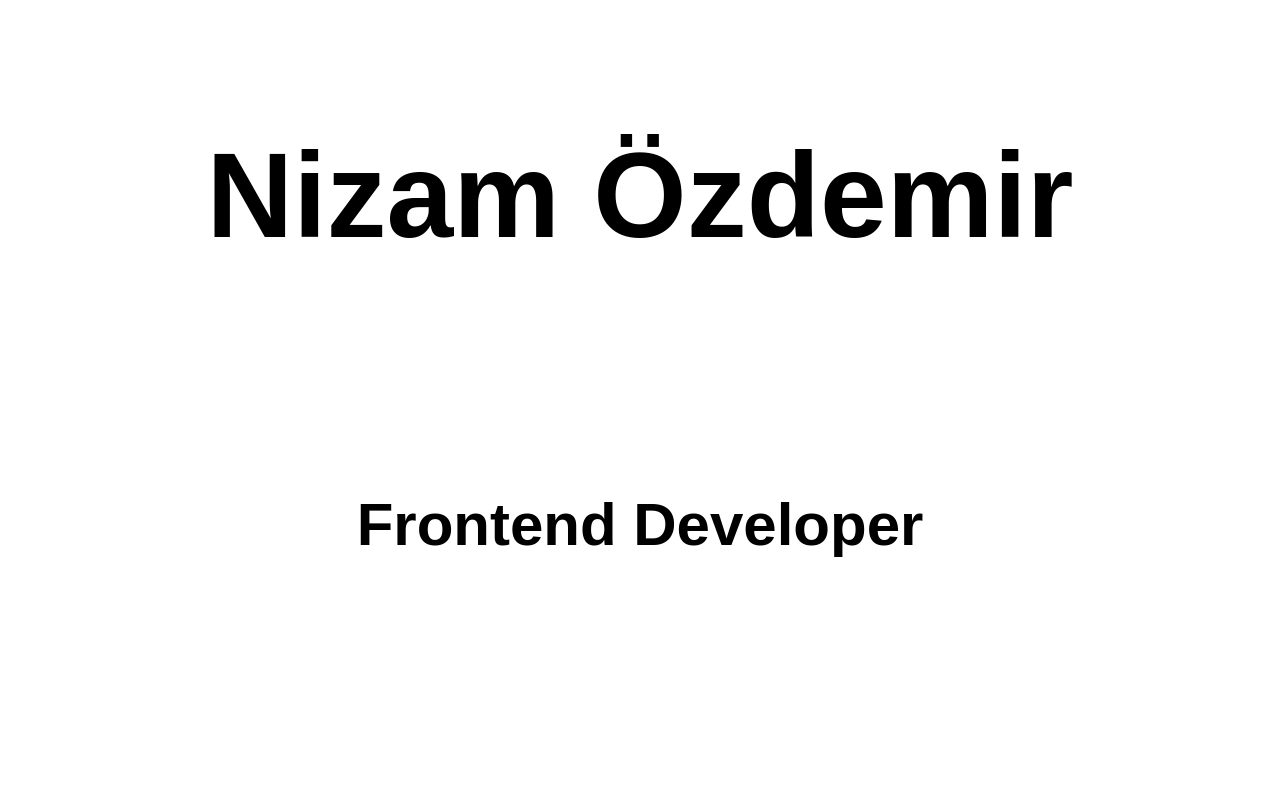
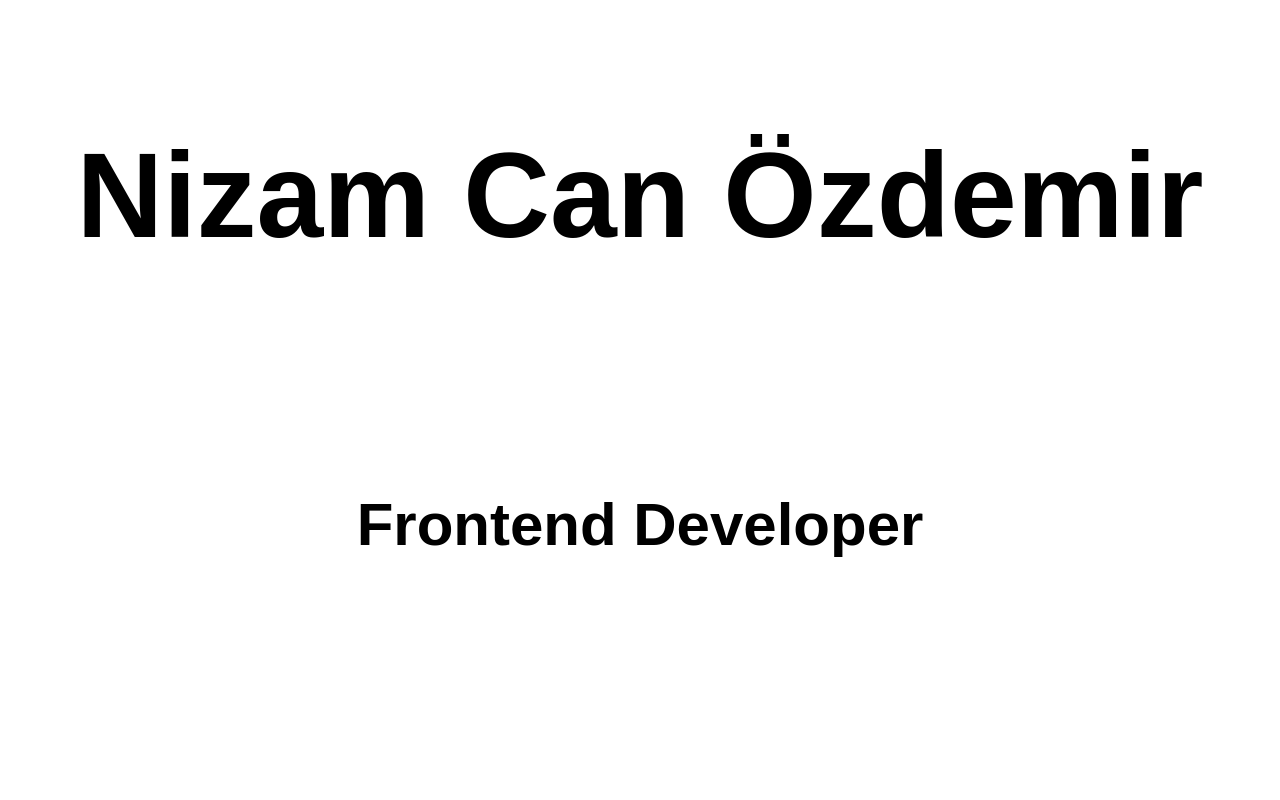
Before and after one commit to Nizii/my-nuxt-project, a Nuxt app: page / in a window 1280 px wide. Shown: the top 800 px of the page. Built offline with nearby package versions, Linux system fonts and the light colour scheme; what vue-fullpage.js would draw is missing.

Commit message:
header angepasst

```diff
--- a/components/MainComponents/HeaderSection.vue
+++ b/components/MainComponents/HeaderSection.vue
@@ -1,6 +1,6 @@
 <template>
   <div class="myName">
-    <p class="title-name">Nizam Özdemir</p>
+    <p class="title-name">Nizam Can Özdemir</p>
     <br>
     <br>
     <p class="title-desc">Frontend Developer</p>
```
